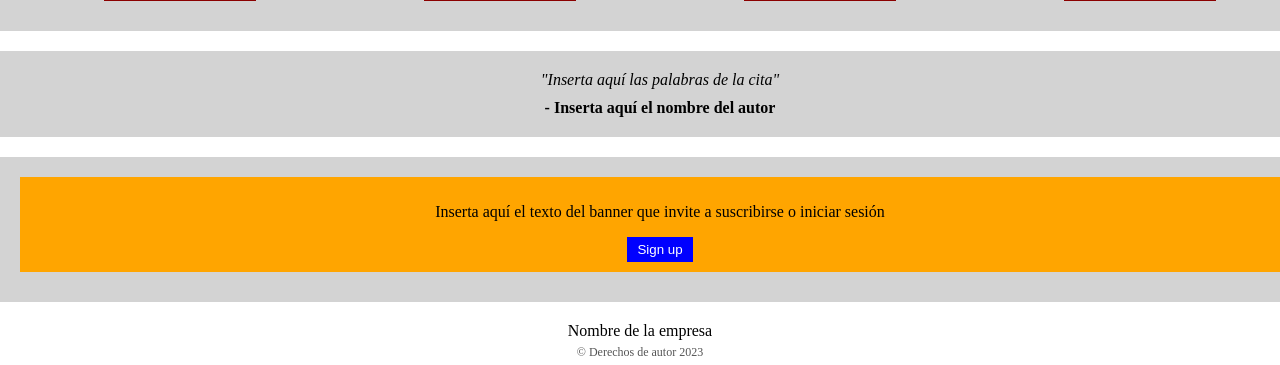
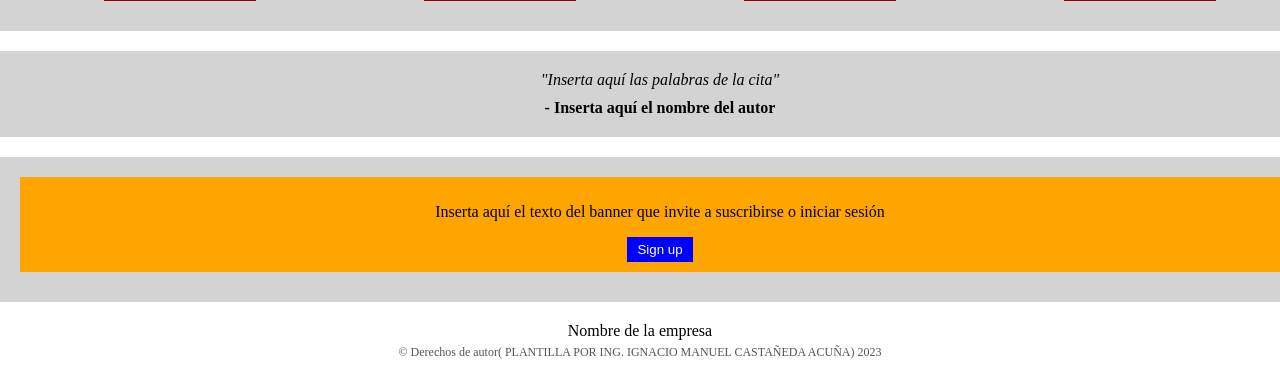
Before and after one commit to nachvil33/Landing, a plain HTML site: page index.html in a window 1280 px wide. Shown: the part 466-831 px from the top of the page. Drawn offline with Linux system fonts and the light colour scheme.

Commit message:
Actualización de plantilla LandingPage

```diff
--- a/index.html
+++ b/index.html
@@ -225,7 +225,7 @@
     </div>
     <div class="company-info">
         <p>Nombre de la empresa</p>
-        <p class="copyright">&copy; Derechos de autor 2023</p>
+        <p class="copyright">&copy; Derechos de autor( PLANTILLA POR  ING. IGNACIO MANUEL CASTAÑEDA ACUÑA) 2023</p>
     </div>
 </body>
 </html>
```
